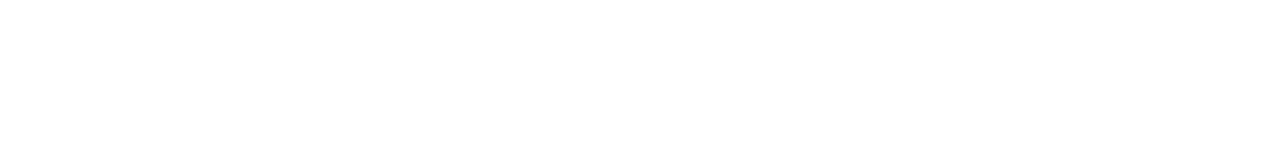
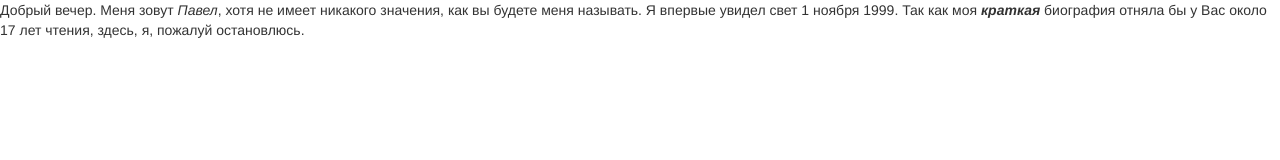
Before and after one commit to LZGod/LZGod.github.io, a plain HTML site: page index.html in a window 1280 px wide. Drawn offline with nearby package versions, Linux system fonts and the light colour scheme.

Commit message:
Update index.html

```diff
--- a/index.html
+++ b/index.html
@@ -1,3 +1,4 @@
+
 <!DOCTYPE html>
 
 
@@ -20,6 +21,7 @@
 	</head>
 
 	<body>
+		<p>Добрый вечер. Меня зовут <i>Павел</i>, хотя не имеет никакого значения, как вы будете меня называть. Я впервые увидел свет 1 ноября 1999. Так как моя <i><b>краткая</b></i> биография отняла бы у Вас около 17 лет чтения, здесь, я, пожалуй остановлюсь.</p>
 
 	</body>
 
```
